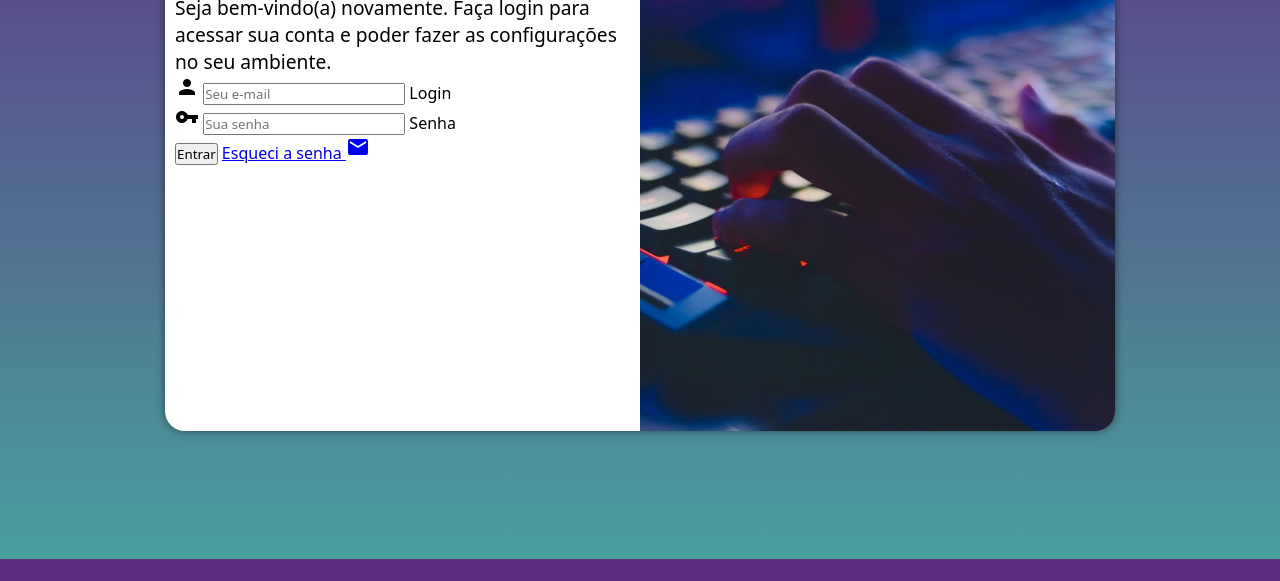
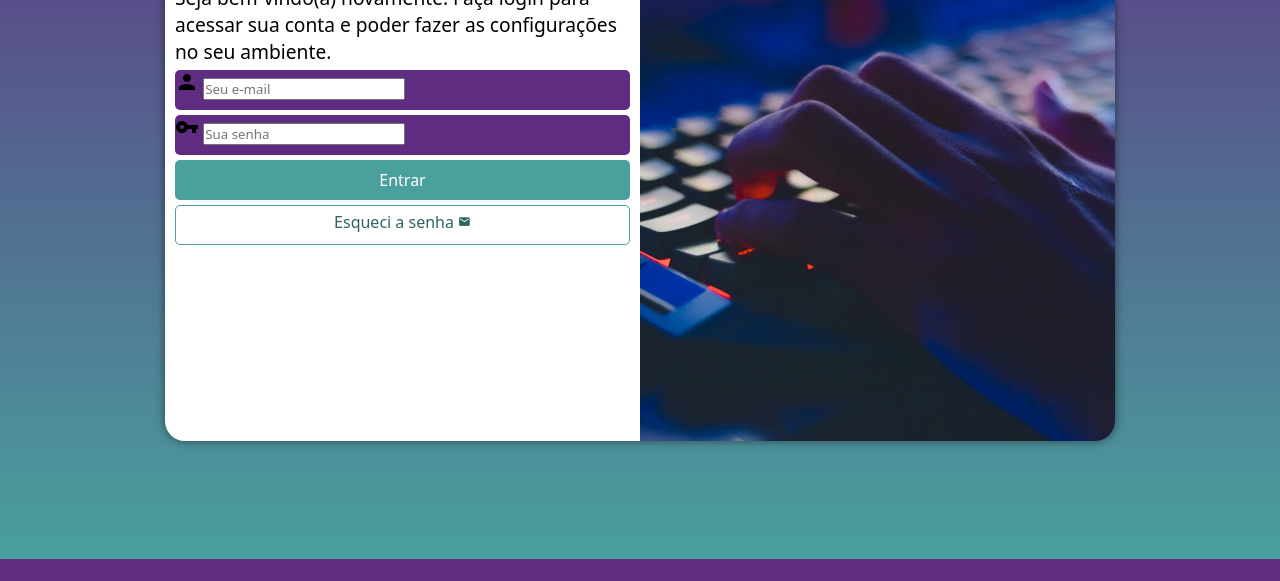
Before and after one commit to eRicK007-w/projeto-login, a plain HTML site: page index.html in a window 1280 px wide. Shown: the part 241-822 px from the top of the page. Drawn offline with Linux system fonts and the light colour scheme.

Commit message:
formatação do formulário

```diff
--- a/estilos/style.css
+++ b/estilos/style.css
@@ -34,7 +34,7 @@ section#login {
 
     background-color: white;
     width: 250px;
-    height: 500px;
+    height: 520px;
     border-radius: 20px;
     box-shadow: 0px 0px 10px rgba(0, 0, 0, 0.507);
 
@@ -63,3 +63,54 @@ div#formulario > h1 {
 div#formulario > p {
     font-size: 0.8em;
 }
+
+form > div.campo {
+    background-color: #5f2c82;
+    width: 100%;
+    height: 40px;
+    display: block;
+    border-radius: 5px;
+    margin: 5px 0px;
+}
+
+div.campo > label {
+    display: none;
+}
+
+form > input[type=submit] {
+    display: block;
+    font-size: 1em;
+    width: 100%;
+    height: 40px;
+    background-color: #49a09d;
+    color: white;
+    border: none;
+    border-radius: 5px;
+}
+
+form > input[type=submit]:hover {
+    background-color: #5f2c82;
+}
+
+form > a.botao {
+    display: block;
+    text-align: center;
+    font-size: 1em;
+    width: 100%;
+    height: 40px;
+    padding-top: 5px;
+    margin-top: 5px;
+    background-color: white;
+    color: #2d6462;
+    border: 1px solid #49a09d;
+    border-radius: 5px;
+    text-decoration: none;
+}
+
+form > a.botao:hover {
+    background-color: #6cd3cf;
+}
+
+form > a.botao > i {
+    font-size: 0.8em;
+}
--- a/index.html
+++ b/index.html
@@ -29,7 +29,7 @@
                         <label for="isenha" autocomplete="password" required minlength="8" maxlength="20">Senha</label>
                     </div>
                     <input type="submit" value="Entrar">
-                    <a href="esqueci.html">Esqueci a senha <i class="material-icons">mail</i></a>
+                    <a href="esqueci.html" class="botao">Esqueci a senha <i class="material-icons">mail</i></a>
                 </form>
             </div>
         </section>
```
